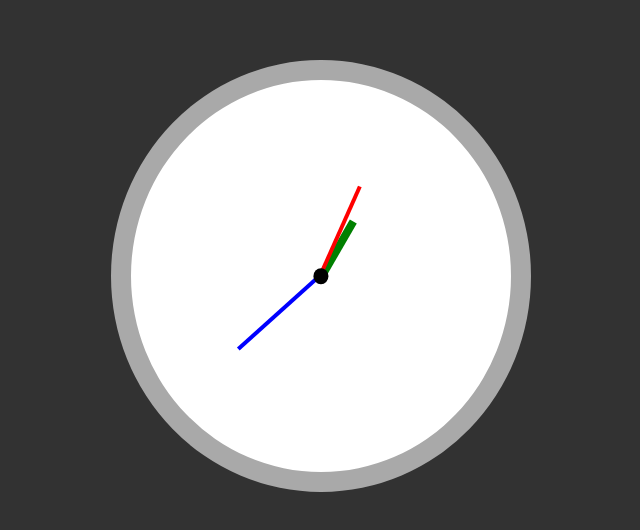
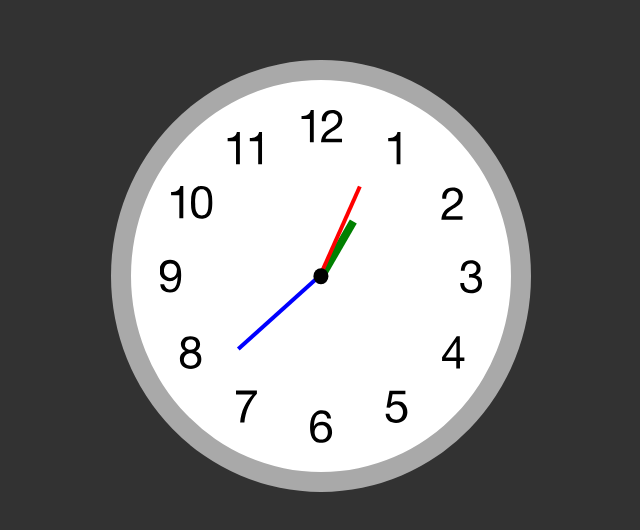
Before and after one commit to dandyson/analogueClock, a plain HTML site: page index.html in a window 1280 px wide. Shown: the part 132-662 px from the top of the page, without its empty margins (319-959 px from the left). Drawn offline with Linux system fonts and the light colour scheme; the site is published under a folder, as on GitHub Pages, so addresses that start at the root find nothing.

Commit message:
image fix

```diff
--- a/style.css
+++ b/style.css
@@ -18,7 +18,7 @@ body {
   min-width: 100px;
   border-radius: 50%;
   border: 20px solid darkgray;
-  background: #fff url(/ios_clock.svg) no-repeat center;
+  background: #fff url(./ios_clock.svg) no-repeat center;
   background-size: 85%;
   padding-bottom: 31%;
 }
```
